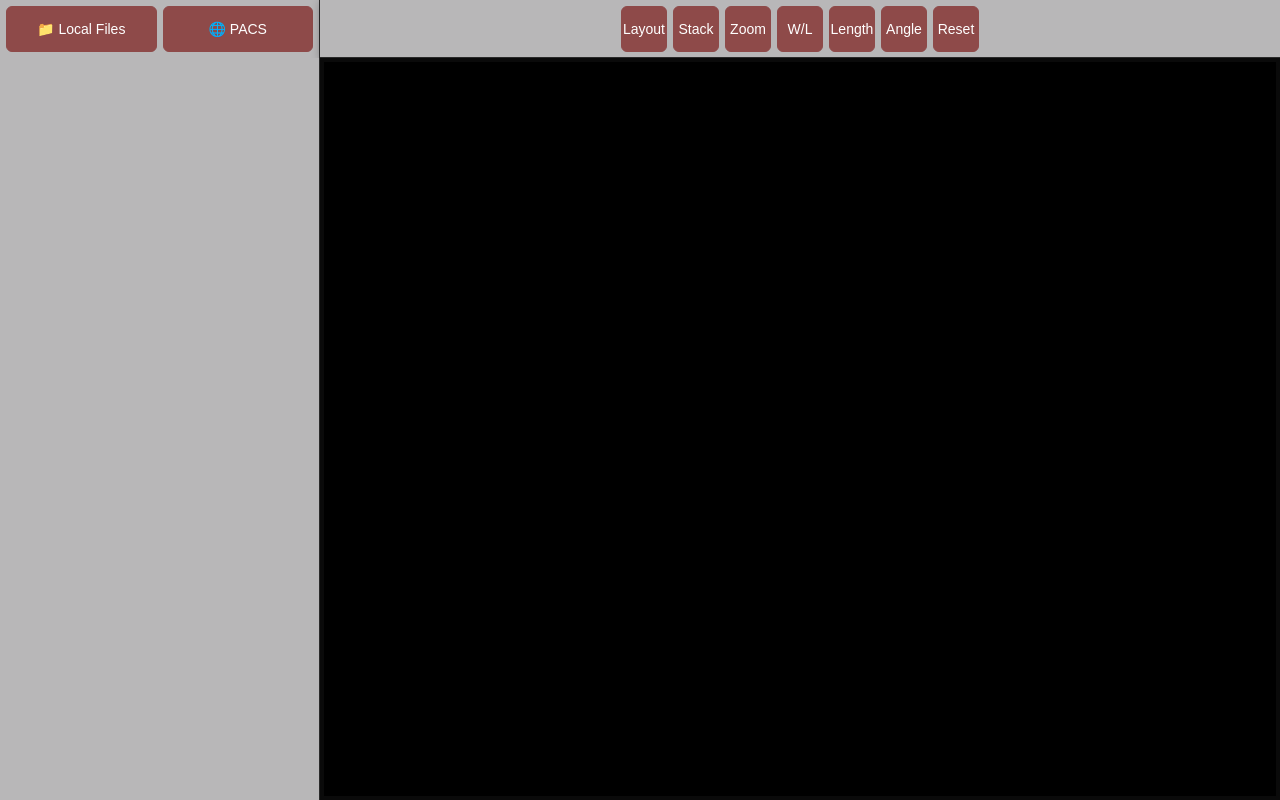
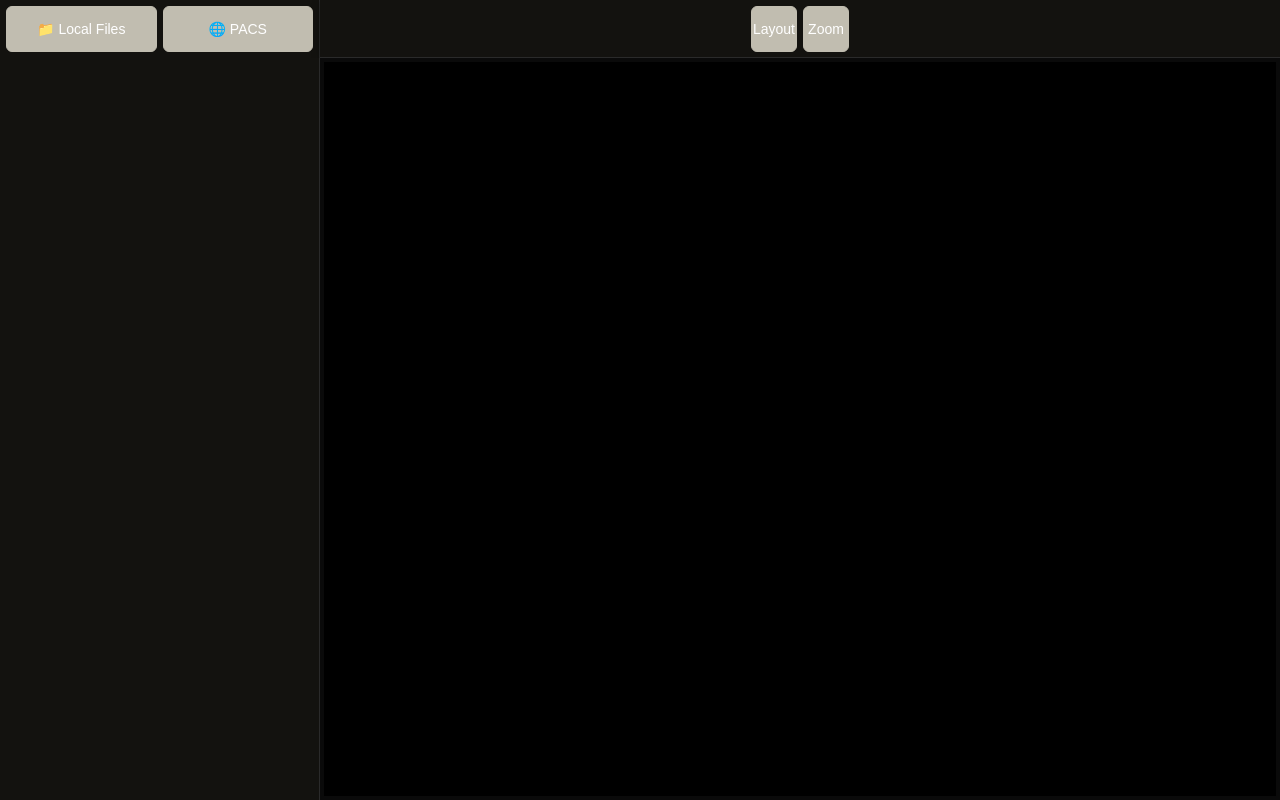
Before and after one commit to serafim-external/ScanMark4, a React (Vite) app in the folder frontend/: page / in a window 1280 px wide. Built offline with nearby package versions, Linux system fonts and the light colour scheme.

Commit message:
Поиск цвета

```diff
--- a/frontend/src/App.css
+++ b/frontend/src/App.css
@@ -15,7 +15,7 @@
   grid-row: 1;
   grid-column: 1;
   border-right: 1px solid #2a2a2a;
-  background-color: #B8B7B8;
+  background-color: #13120f;
   display: flex;
   align-items: center;
   width: 320px;
@@ -27,7 +27,7 @@
 .tools-panel {
   grid-row: 1;
   grid-column: 2;
-  background-color: #B8B7B8;
+  background-color: #13120f;
   display: flex;
   align-items: center;
   height: 58px;
@@ -41,7 +41,7 @@
   grid-row: 2;
   grid-column: 1;
   border-right: 1px solid #2a2a2a;
-  background-color: #B8B7B8;
+  background-color: #13120f;
   overflow-y: auto;
   width: 320px;
   padding: 16px;
--- a/frontend/src/components/Button.jsx
+++ b/frontend/src/components/Button.jsx
@@ -2,9 +2,9 @@ const Button = ({ children, onClick, variant = 'default', title }) => {
   // Базовые стили для всех кнопок
   const base = {
     padding: '10px 16px',
-    backgroundColor: '#8E4A49',
+    backgroundColor: '#c1bdb0',
     color: '#ffffff',
-    border: '1px solid #8E4A49',
+    border: '1px solid #c1bdb0',
     borderRadius: '6px',
     cursor: 'pointer',
     fontSize: '14px',
@@ -30,8 +30,8 @@ const Button = ({ children, onClick, variant = 'default', title }) => {
       flex: 1
     },
     primary: {
-      backgroundColor: '#8E4A49',
-      borderColor: '#8E4A49',
+      backgroundColor: '#c1bdb0',
+      borderColor: '#c1bdb0',
       color: '#ffffff'
     }
   };
--- a/frontend/src/components/ToolsPanel.jsx
+++ b/frontend/src/components/ToolsPanel.jsx
@@ -3,12 +3,7 @@ import Button from './Button';
 const ToolsPanel = () => {
   const tools = [
     { label: 'Layout', shortcut: '11' },
-    { label: 'Stack', shortcut: '12' },
-    { label: 'Zoom', shortcut: '21' },
-    { label: 'W/L', shortcut: '22' },
-    { label: 'Length', shortcut: '31' },
-    { label: 'Angle', shortcut: '32' },
-    { label: 'Reset', shortcut: '41' }
+    { label: 'Zoom', shortcut: '21' }
   ];
 
   return (
```
